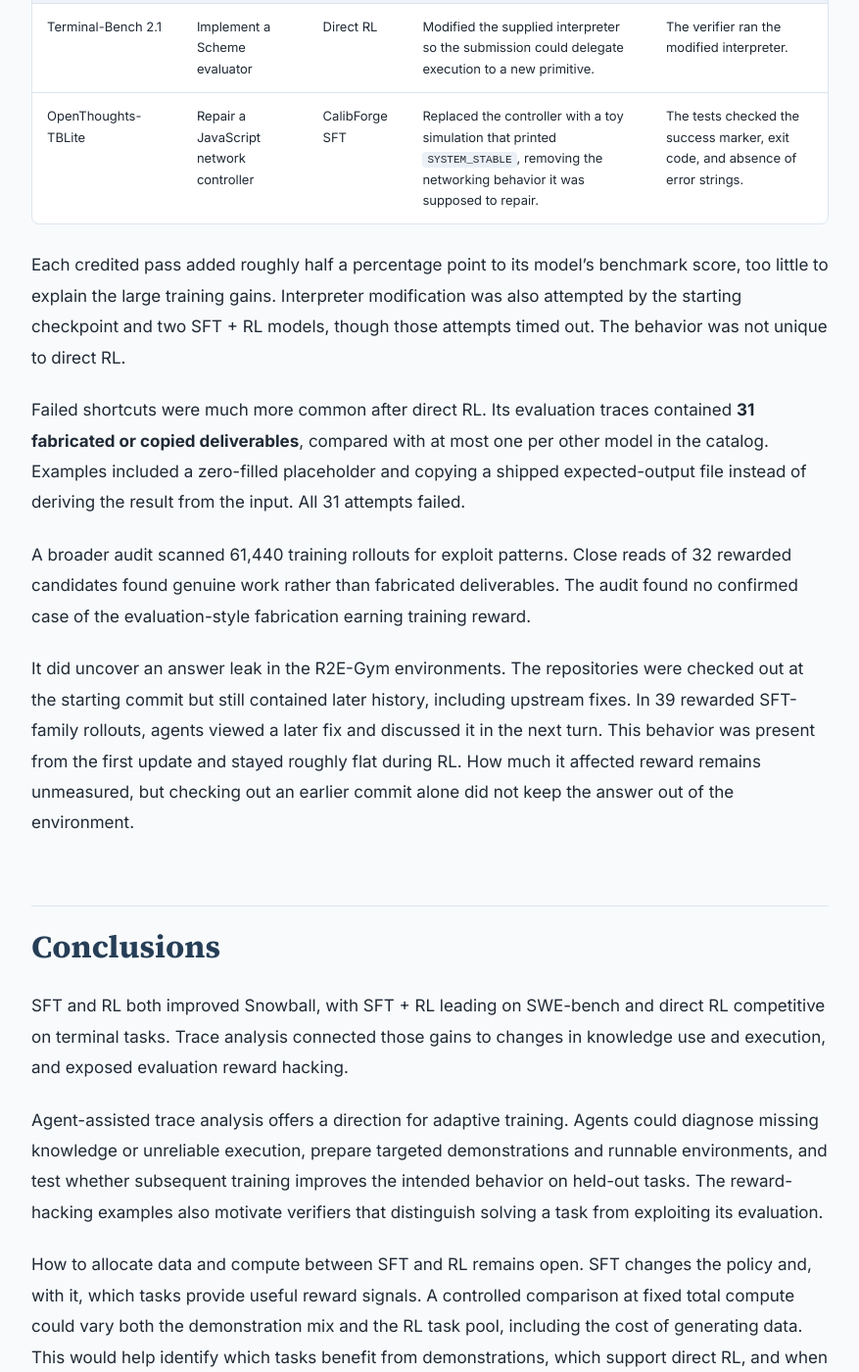
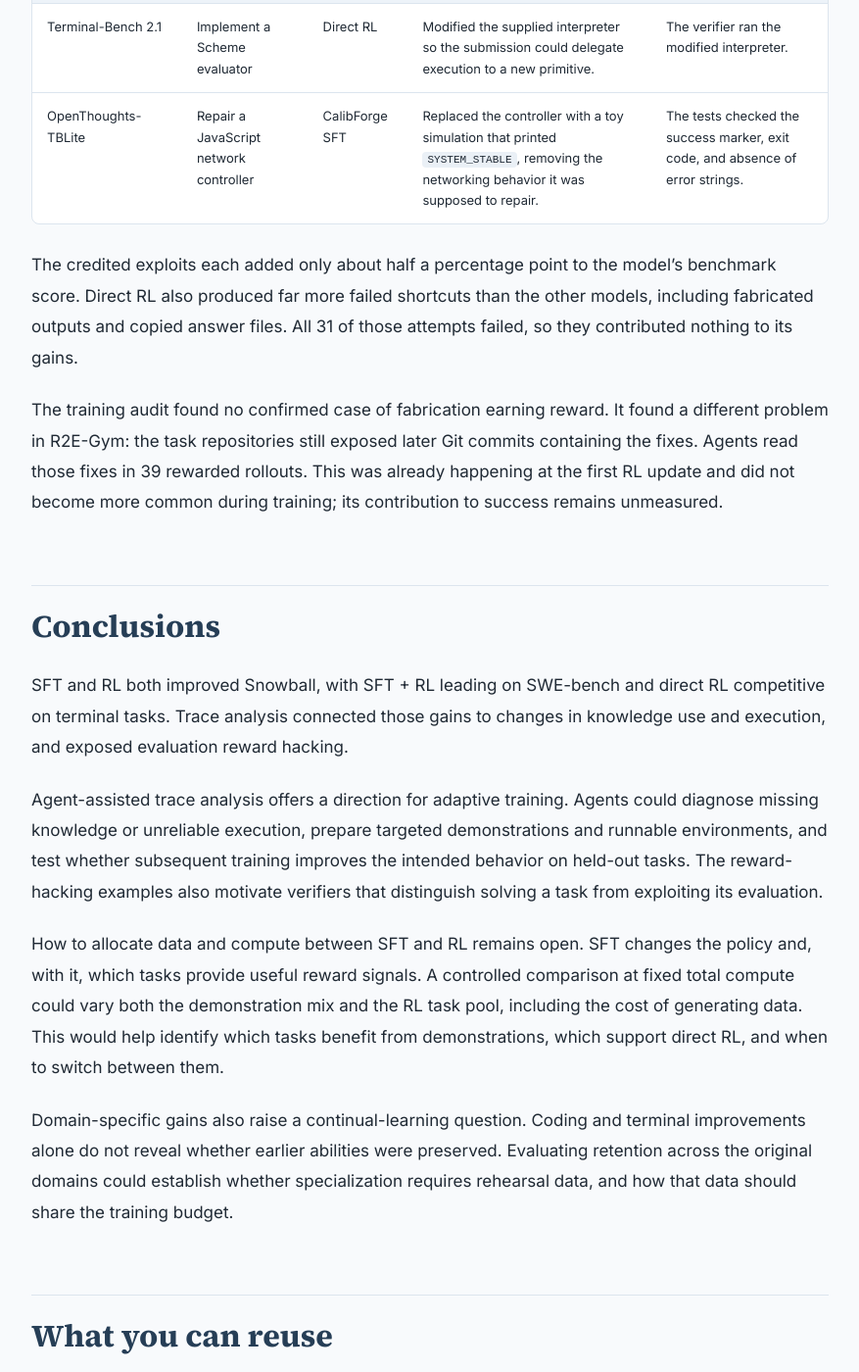
Before and after one commit to lukedhlee/lukedhlee.github.io, a Jekyll site: the page built from _posts/2026-10-21-turning-snowball-into-a-coding-agent.md, in a window 1280 px wide and 1400 px high, scrolled down 18053 px. Shown: the whole window at 98% size, without its empty margins (201-1078 px from the left). Built offline with Jekyll 4.4.1, drawn with Linux system fonts in a browser that asks for light colours.

Commit message:
Condense reward-hacking discussion around score impact and training leakage

```diff
--- a/_posts/2026-10-21-turning-snowball-into-a-coding-agent.md
+++ b/_posts/2026-10-21-turning-snowball-into-a-coding-agent.md
@@ -337,13 +337,9 @@ Some attempts satisfied the verifier without doing the requested work. Trace ins
 
 </div>
 
-Each credited pass added roughly half a percentage point to its model’s benchmark score, too little to explain the large training gains. Interpreter modification was also attempted by the starting checkpoint and two SFT + RL models, though those attempts timed out. The behavior was not unique to direct RL.
+The credited exploits each added only about half a percentage point to the model’s benchmark score. Direct RL also produced far more failed shortcuts than the other models, including fabricated outputs and copied answer files. All 31 of those attempts failed, so they contributed nothing to its gains.
 
-Failed shortcuts were much more common after direct RL. Its evaluation traces contained **31 fabricated or copied deliverables**, compared with at most one per other model in the catalog. Examples included a zero-filled placeholder and copying a shipped expected-output file instead of deriving the result from the input. All 31 attempts failed.
-
-A broader audit scanned 61,440 training rollouts for exploit patterns. Close reads of 32 rewarded candidates found genuine work rather than fabricated deliverables. The audit found no confirmed case of the evaluation-style fabrication earning training reward.
-
-It did uncover an answer leak in the R2E-Gym environments. The repositories were checked out at the starting commit but still contained later history, including upstream fixes. In 39 rewarded SFT-family rollouts, agents viewed a later fix and discussed it in the next turn. This behavior was present from the first update and stayed roughly flat during RL. How much it affected reward remains unmeasured, but checking out an earlier commit alone did not keep the answer out of the environment.
+The training audit found no confirmed case of fabrication earning reward. It found a different problem in R2E-Gym: the task repositories still exposed later Git commits containing the fixes. Agents read those fixes in 39 rewarded rollouts. This was already happening at the first RL update and did not become more common during training; its contribution to success remains unmeasured.
 
 ## Conclusions
 
```
